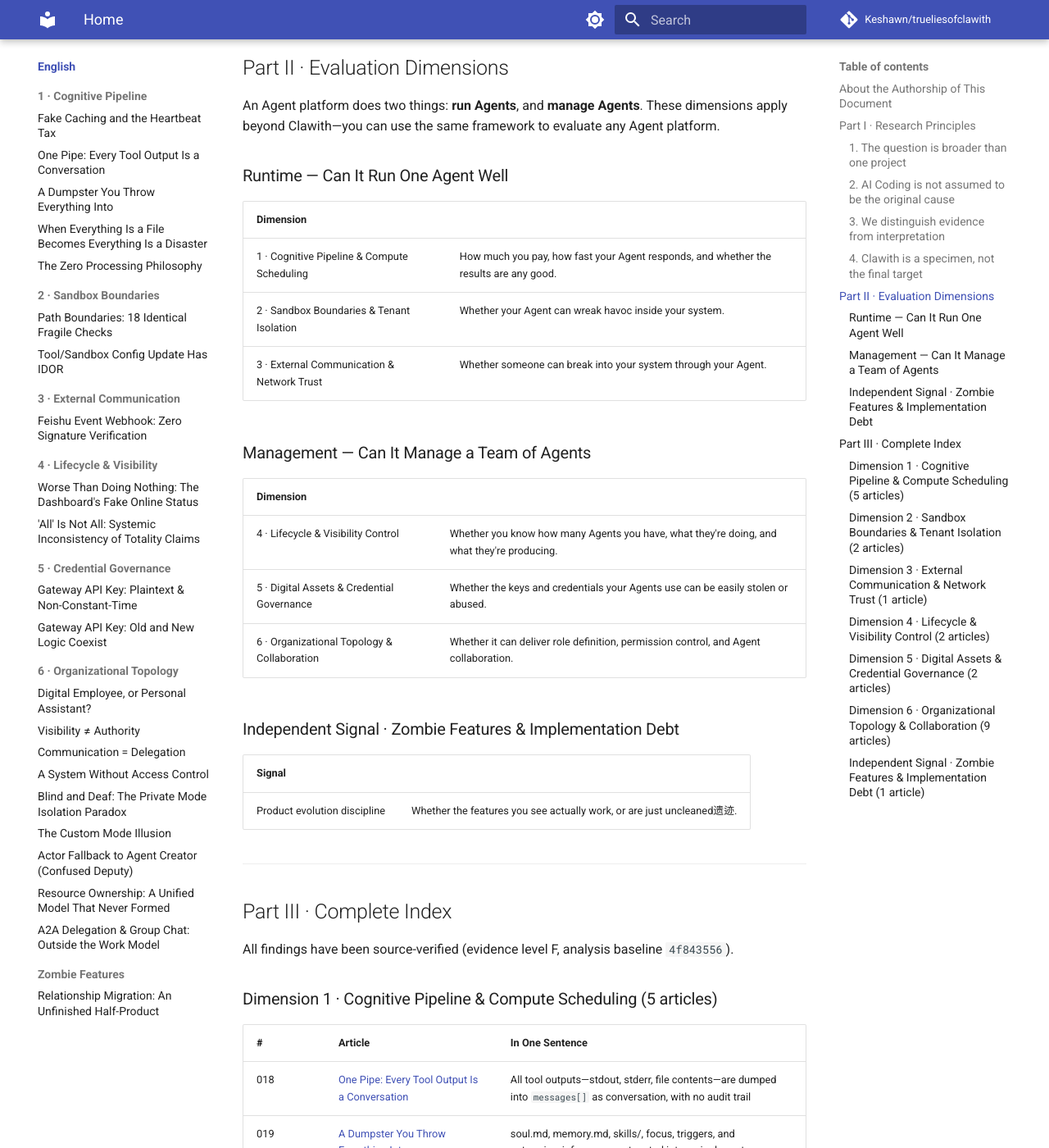
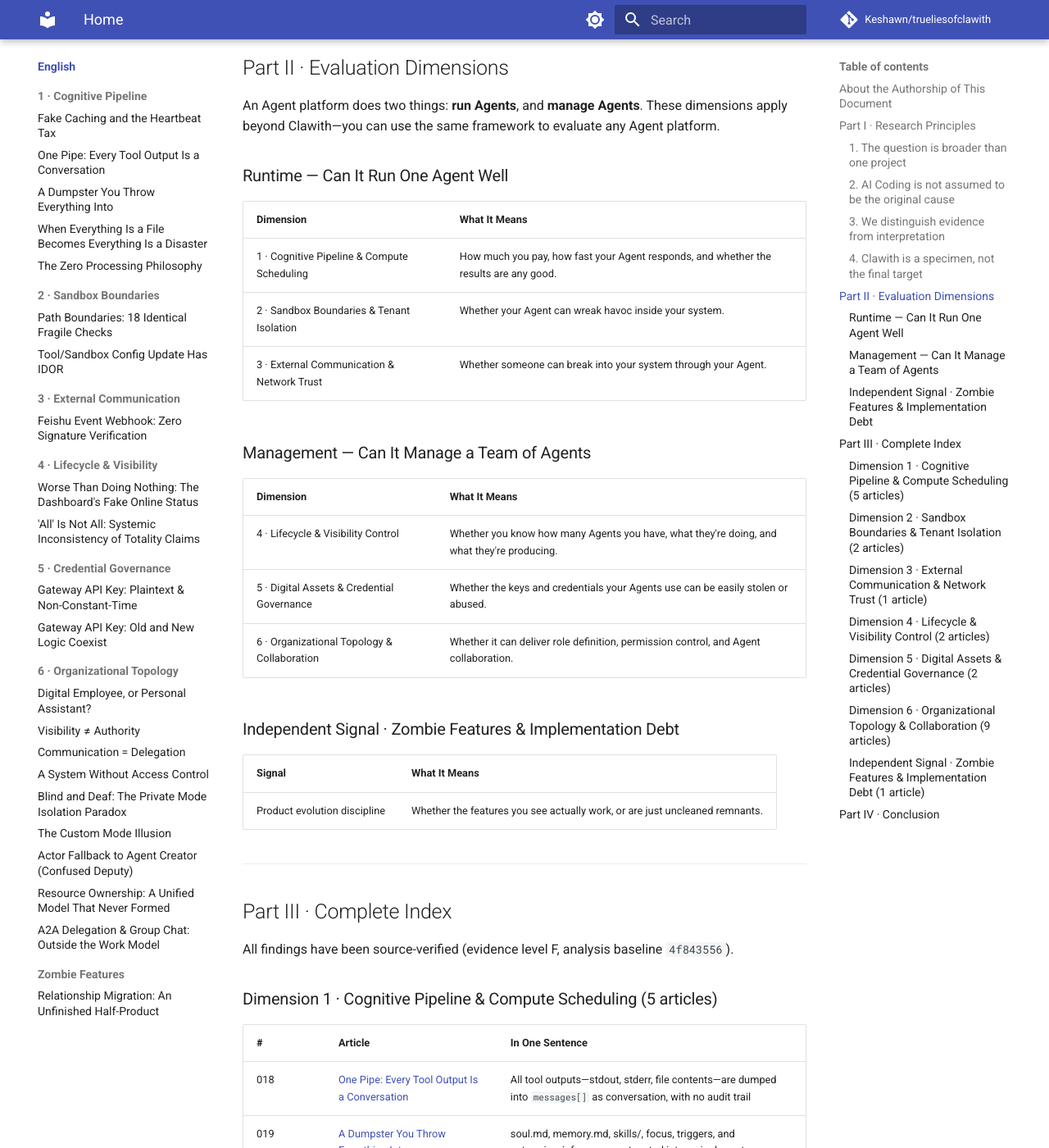
Before and after one commit to Keshawn/trueliesofclawith, an MkDocs documentation site: the page built from true-lies/README.md, in a window 1280 px wide and 1400 px high, scrolled down 2517 px. Shown: the whole window at 82% size. Built offline with MkDocs 1.6.1 and Material for MkDocs 9.7.7, drawn with Linux system fonts in a browser that asks for light colours; comment, search, counter and statistics services are not loaded; some of the changed text lies outside the part shown.

Commit message:
fix: table headers, uncleaned遗迹→remnants, add --- before Part III and Part IV

```diff
--- a/true-lies/README.md
+++ b/true-lies/README.md
@@ -88,25 +88,25 @@
 
 ### Runtime — Can It Run One Agent Well
 
-| Dimension |  |
-|-----------|---------|
+| Dimension | What It Means |
+|-----------|---------------|
 | 1 · Cognitive Pipeline & Compute Scheduling | How much you pay, how fast your Agent responds, and whether the results are any good. |
 | 2 · Sandbox Boundaries & Tenant Isolation | Whether your Agent can wreak havoc inside your system. |
 | 3 · External Communication & Network Trust | Whether someone can break into your system through your Agent. |
 
 ### Management — Can It Manage a Team of Agents
 
-| Dimension |  |
-|-----------|---------|
+| Dimension | What It Means |
+|-----------|---------------|
 | 4 · Lifecycle & Visibility Control | Whether you know how many Agents you have, what they're doing, and what they're producing. |
 | 5 · Digital Assets & Credential Governance | Whether the keys and credentials your Agents use can be easily stolen or abused. |
 | 6 · Organizational Topology & Collaboration | Whether it can deliver role definition, permission control, and Agent collaboration. |
 
 ### Independent Signal · Zombie Features & Implementation Debt
 
-| Signal |  |
-|--------|---------|
-| Product evolution discipline | Whether the features you see actually work, or are just uncleaned遗迹. |
+| Signal | What It Means |
+|--------|---------------|
+| Product evolution discipline | Whether the features you see actually work, or are just uncleaned remnants. |
 
 ---
 
@@ -170,3 +170,9 @@
 | # | Article | In One Sentence |
 |---|---------|-----------------|
 | 017 | [Relationship Migration: An Unfinished Half-Product](topics/017.md) | 9 REST APIs and ~700 lines of frontend code remain fully intact after migration—unused, uncleaned, and the rich relationship model was degraded to a hardcoded `"collaborator"` |
+---
+
+
+## Part IV · Conclusion
+
+(TBD)
```
Also changed, not shown: true-lies/_snippets/classification.md (+7 -7 lines), true-lies/_snippets/index.md (+1 -0 lines), true-lies/zh/README.md (+12 -6 lines), true-lies/zh/_snippets/classification.md (+6 -6 lines), true-lies/zh/_snippets/index.md (+1 -0 lines).
